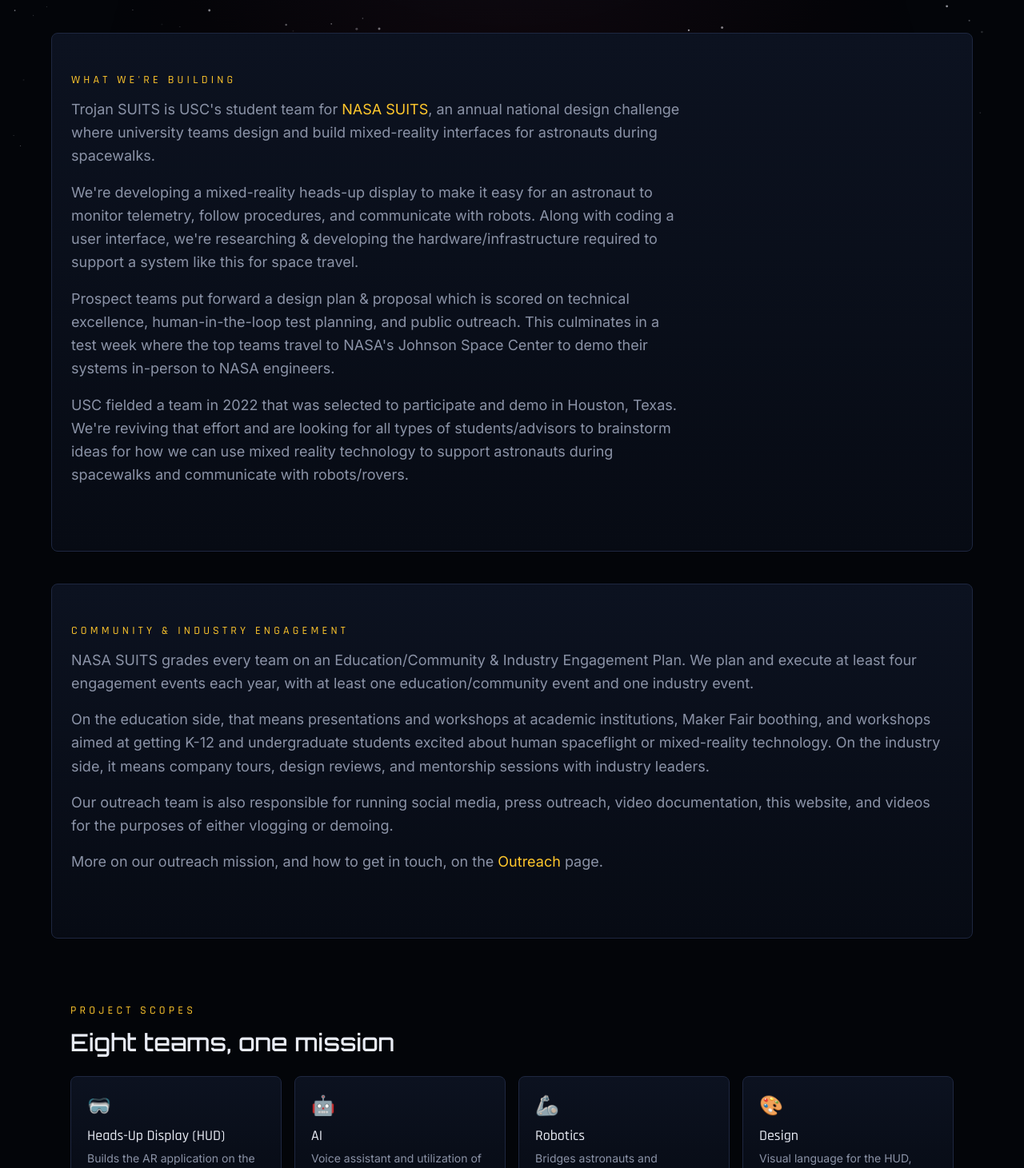
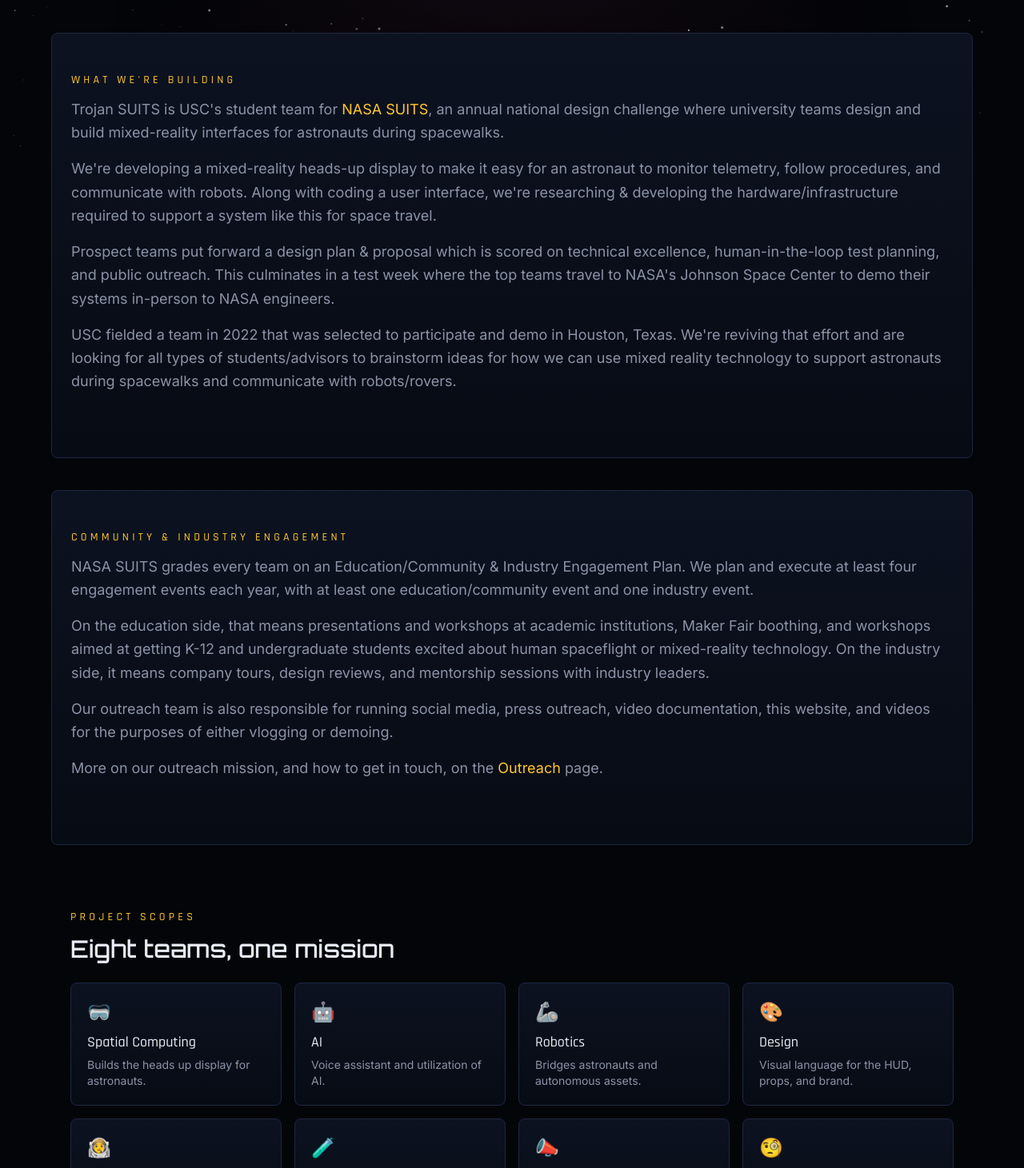
Before and after one commit to Trojan-SUITS/Trojan-SUITS-Website, a Next.js app: page / in a window 1280 px wide. Shown: the part 609-2070 px from the top of the page at 80% size. Built offline with nearby package versions, Linux system fonts and the light colour scheme.

Commit message:
Renameds HUD team to spatial computing team

```diff
--- a/src/app/page.tsx
+++ b/src/app/page.tsx
@@ -61,7 +61,7 @@
           <Eyebrow>What We're Building</Eyebrow>
         </div>
         <div className="space-y-4">
-          <p className="max-w-3xl text-lg leading-relaxed text-foreground-muted">
+          <p className="text-lg leading-relaxed text-foreground-muted">
             Trojan SUITS is USC's student team for{" "}
             <a
               href={NASA_SUITS_URL}
@@ -75,21 +75,21 @@
             design and build mixed-reality interfaces for astronauts during
             spacewalks.
           </p>
-          <p className="max-w-3xl text-lg leading-relaxed text-foreground-muted">
+          <p className="text-lg leading-relaxed text-foreground-muted">
             We're developing a mixed-reality heads-up display to make it easy
             for an astronaut to monitor telemetry, follow procedures, and
             communicate with robots. Along with coding a user interface, we're researching
             & developing the hardware/infrastructure required to support
             a system like this for space travel.
           </p>
-          <p className="max-w-3xl text-lg leading-relaxed text-foreground-muted">
+          <p className="text-lg leading-relaxed text-foreground-muted">
             Prospect teams put forward a design plan & proposal which is
             scored on technical excellence, human-in-the-loop test planning,
             and public outreach. This culminates in a test week where the top
             teams travel to NASA's Johnson Space Center to demo their systems
             in-person to NASA engineers.
           </p>
-          <p className="max-w-3xl text-lg leading-relaxed text-foreground-muted">
+          <p className="text-lg leading-relaxed text-foreground-muted">
             USC fielded a team in 2022 that was selected to participate and
             demo in Houston, Texas. We're reviving that effort and are
             looking for all types of students/advisors to brainstorm ideas for how we can use mixed reality technology to
--- a/src/data/teams.ts
+++ b/src/data/teams.ts
@@ -14,12 +14,12 @@
 
 export const teams: Team[] = [
   {
-    slug: "hud",
+    slug: "spatial-computing",
     emoji: "🥽",
-    name: "Heads-Up Display (HUD)",
-    tagline: "Builds the AR application on the headset.",
+    name: "Spatial Computing",
+    tagline: "Builds the heads up display for astronauts.",
     description:
-      "Team in charge of developing the HUD system for the astronaut, addressing the main mission of the design challenge.",
+      "Team in charge of developing the HUD system for the astronaut, addressing the main mission of the design challenge, and researches ways for the HUD to communicate with robots.",
     specialties: [
       "Virtual/Augmented/Mixed Reality",
       "Game Development",
```
